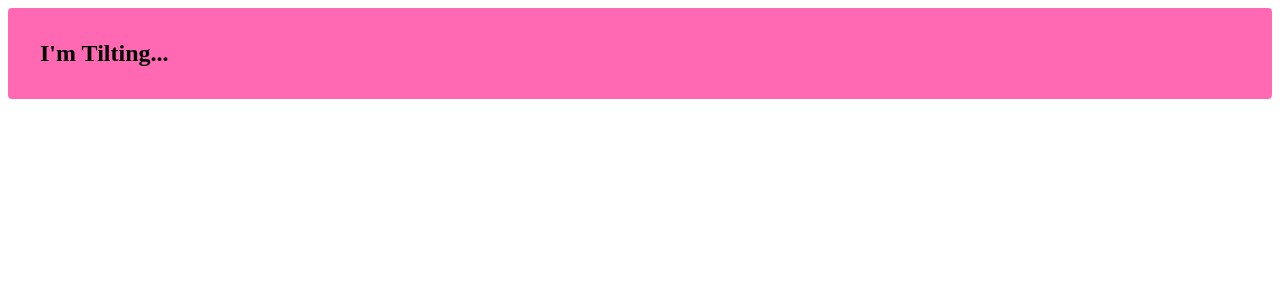
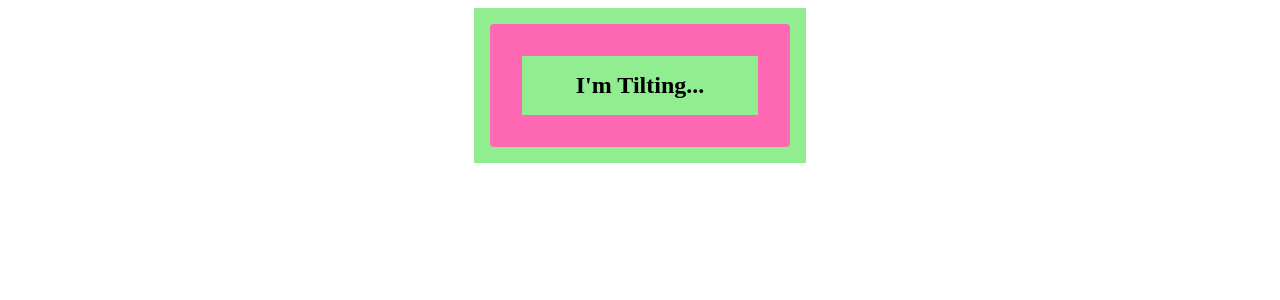
Before and after one commit to MissedMemo/react-hooks, a React app: page / in a window 1280 px wide. Shown: the top 300 px of the page. Built offline with nearby package versions, Linux system fonts and the light colour scheme; the HTML template or start-up script is replaced by a standard one.

Commit message:
apply emotion core (vs. styled) syntax

```diff
--- a/src/3-useRef/app.jsx
+++ b/src/3-useRef/app.jsx
@@ -1,8 +1,18 @@
+/** @jsx jsx */
+import { css, jsx } from '@emotion/core'
 import React, { Fragment } from 'react'
 import Tilt from './tilt'
 
-export default () => <div className='centered'>
+const centered = css`
+  background-color: lightgreen;
+  padding: 16px;
+  max-width: 300px;
+  text-align: center;
+  margin: 0 auto;
+`
+
+export default () => <div css={centered}>
   <Tilt>
-    <div className='centered'>I'm Tilting...</div>
+    <div css={centered}>I'm Tilting...</div>
   </Tilt>
 </div>
```
